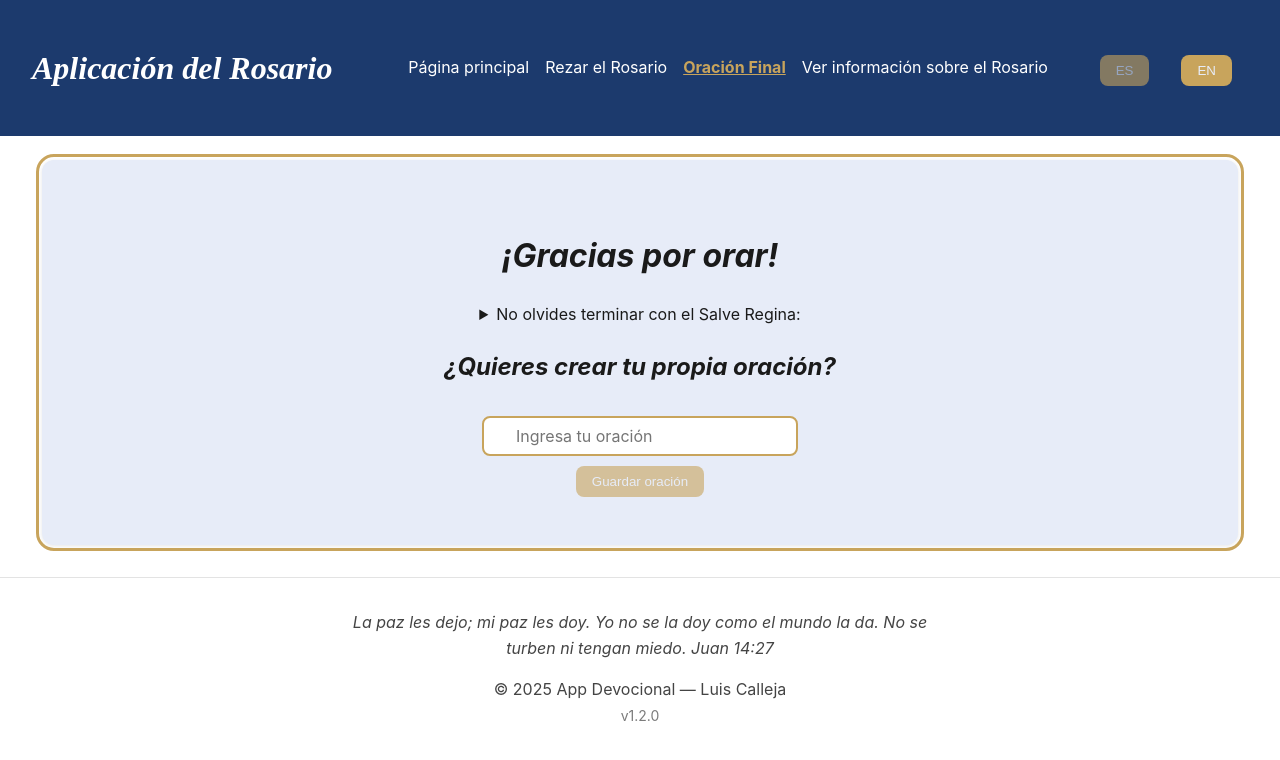
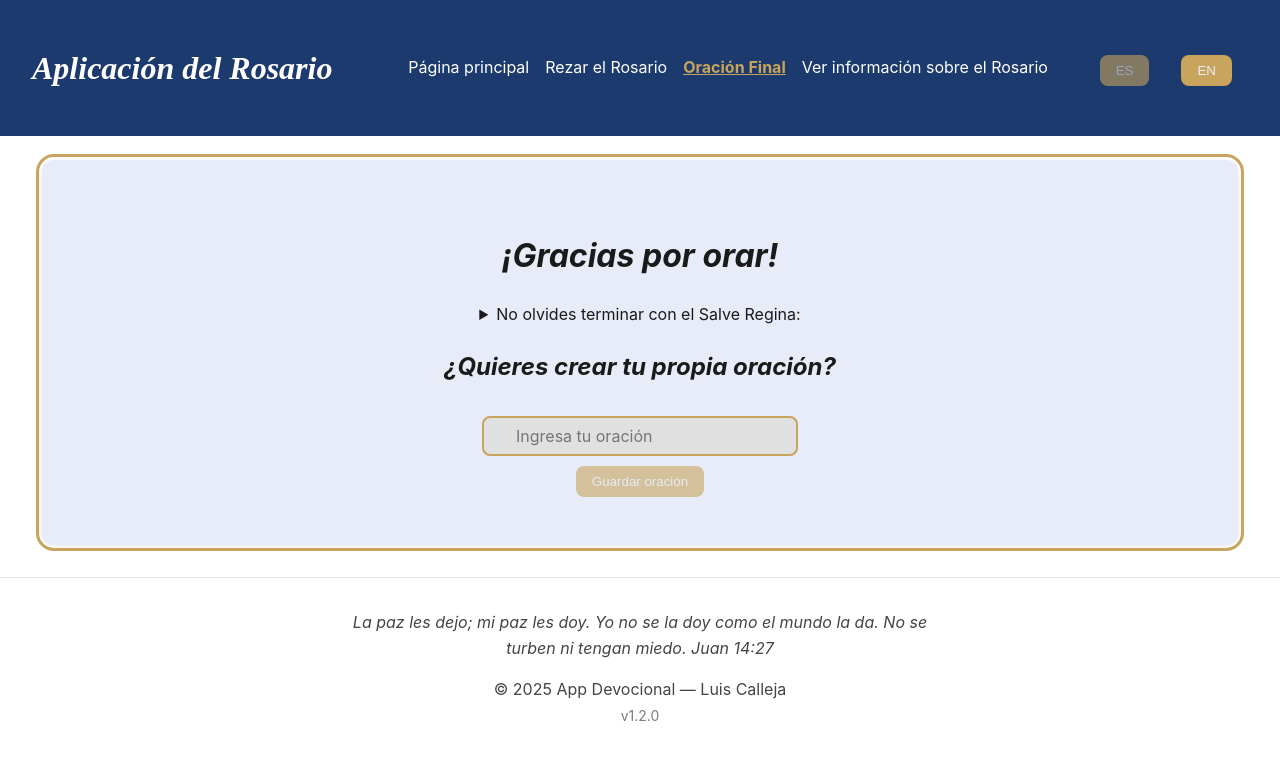
Before and after one commit to LuisDev912/Rosary-guide, a React (Vite) app: page /Rosary/end in a window 1280 px wide. Shown: the top 760 px of the page. Built offline with nearby package versions, Linux system fonts and the light colour scheme.

Commit message:
feat: add a background colour to the input and delete redundant code

```diff
--- a/src/styles/App.css
+++ b/src/styles/App.css
@@ -10,6 +10,8 @@
   /* Primary text */
   --color-text-secondary: #444444;
   --color-card-bg: #FFFFFF;
+  /* Input bg */
+  --input-background: #e0e0e0;
 
   /* ----- Spacing System ----- */
   --space-xxs: 0.25rem;
@@ -58,6 +60,8 @@
     --color-text: #F5F5F5;
     --color-text-secondary: #CCCCCC;
     --color-card-bg: #1C2635;
+    /* input bg */
+    --input-background: #2A3847;
   }
 }
 
--- a/src/styles/page-styles/EndPage.module.css
+++ b/src/styles/page-styles/EndPage.module.css
@@ -34,8 +34,9 @@
     font-size: var(--font-size-md);
     margin: 10px 0;
     transition: var(--transition-fast);
-    padding: var(--space-xxs) var(--space-md);
     padding: var(--space-xs) var(--space-xl);
+    background-color: var(--input-background);
+    color: var(--color-text)
 }
 
 .customPrayerInput:focus{
```
Also changed, not shown: 1 other file (tests, documents, lock files or other folders).
